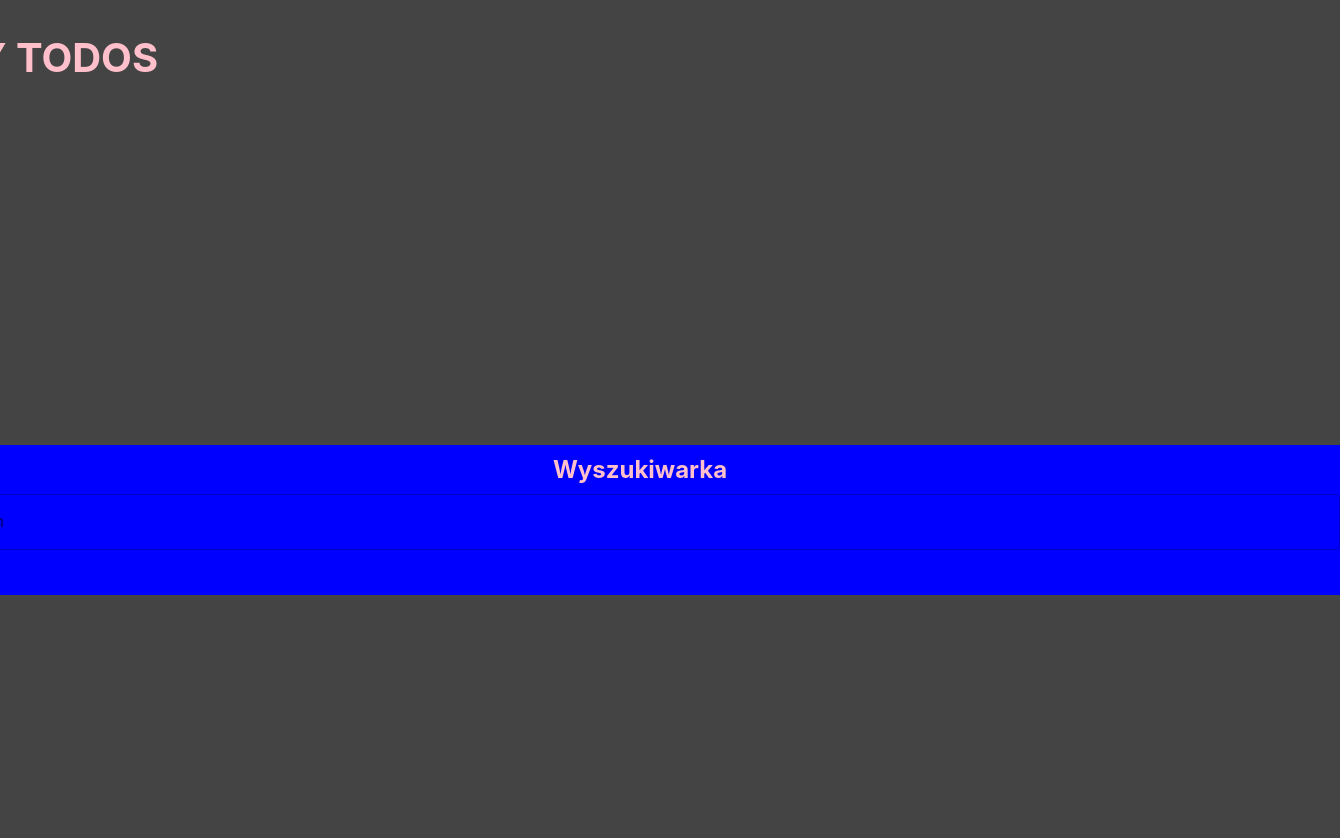
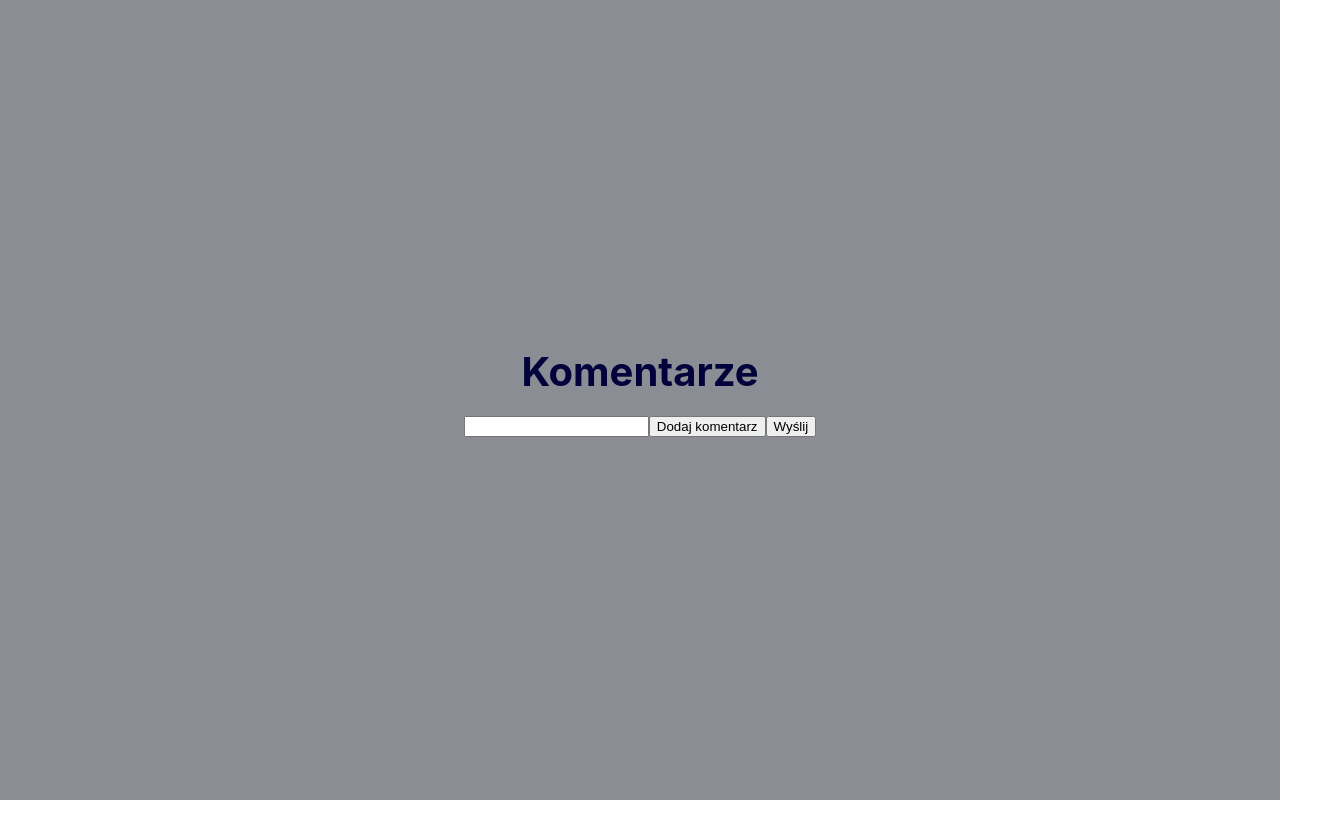
Before and after one commit to Finarfin32/tasks, a React (Create React App) app: page / in a window 1280 px wide. Shown: the top 838 px of the page, 1340 px wide, since content can reach past the window. After the commit the page ends 800 px from the top, so only its background shows below. Built offline with nearby package versions, Linux system fonts and the light colour scheme; no server answers.

Commit message:
test
teste

```diff
--- a/src/App.js
+++ b/src/App.js
@@ -3,22 +3,22 @@ import { useState } from "react";
 // import { useState } from "react";
 import "./App.css";
 // import Flex from "./components/Flex";
-import Todo from "./components/MyTodo";
+// import Todo from "./components/MyTodo";
 // import SimpleAccordion from "./components/AccordionMUI";
 // import Check from "./components/Check";
 // import Color from "./components/Color";
-import TextField from "@mui/material/TextField";
-import List from "./components/List.js";
-import TodoTile from "./components/MyTodoTile";
+// import TextField from "@mui/material/TextField";
+// import List from "./components/List.js";
+// import TodoTile from "./components/MyTodoTile";
 // import Box from "./components/Box";
 // import DataGrid2 from "./components/DataGrid";
-
+import CommentForm from "./components/CommentForm";
 function App() {
-  const [inputText, setInputText] = useState("");
-  let inputHandler = (e) => {
-    var lowerCase = e.target.value.toLowerCase();
-    setInputText(lowerCase);
-  };
+  // const [inputText, setInputText] = useState("");
+  // let inputHandler = (e) => {
+  //   var lowerCase = e.target.value.toLowerCase();
+  //   setInputText(lowerCase);
+  // };
 
   return (
     <div className="App">
@@ -29,8 +29,8 @@ function App() {
         {/* <Flex /> */}
         {/* <Check /> */}
         {/* <Color /> */}
-
-        <Todo />
+        <CommentForm />
+        {/* <Todo /> */}
       </header>
     </div>
   );
--- /dev/null
+++ b/src/components/CommentForm.js
@@ -0,0 +1,57 @@
+import React, { useState } from "react";
+
+export const CommentForm = () => {
+  const [items, setItems] = useState([]);
+
+  const addItem = () => {
+    const id = Math.max(...items.map((item) => item.id), 0) + 1;
+    setItems([...items, { id, name: `item ${id}` }]);
+  };
+
+  const removeItem = (id) => {
+    setItems(items.filter((item) => item.id !== id));
+  };
+
+  const updateItem = (event) => {
+    const newItems = items.map((item) => {
+      if (event.target.id === item.id) {
+        return { ...item, name: event.target.value };
+      }
+      return item;
+    });
+    setItems(newItems);
+  };
+
+  return (
+    <div>
+      <h1>Komentarze</h1>
+      <form>
+        <label>
+          <input type="text" name="comment" />
+        </label>
+        <button onClick={addItem} type="button">
+          Dodaj komentarz
+        </button>
+        <input type="submit" value="Wyślij" />
+      </form>
+
+      <ul>
+        {items.map((item) => (
+          <li key={item.id}>
+            <input
+              id={item.id}
+              type="text"
+              value={item.name}
+              onChange={updateItem}
+            />
+            <button onClick={() => removeItem(item.id)} type="button">
+              Usuń komentarz
+            </button>
+          </li>
+        ))}
+      </ul>
+    </div>
+  );
+};
+
+export default CommentForm;
```
Also changed, not shown: src/components/Check.js (deleted, +0 -33 lines).
